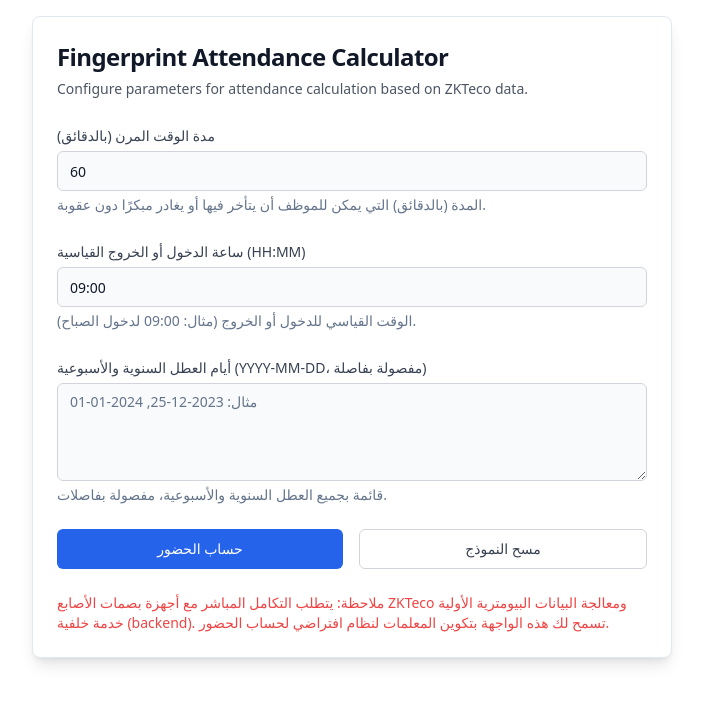
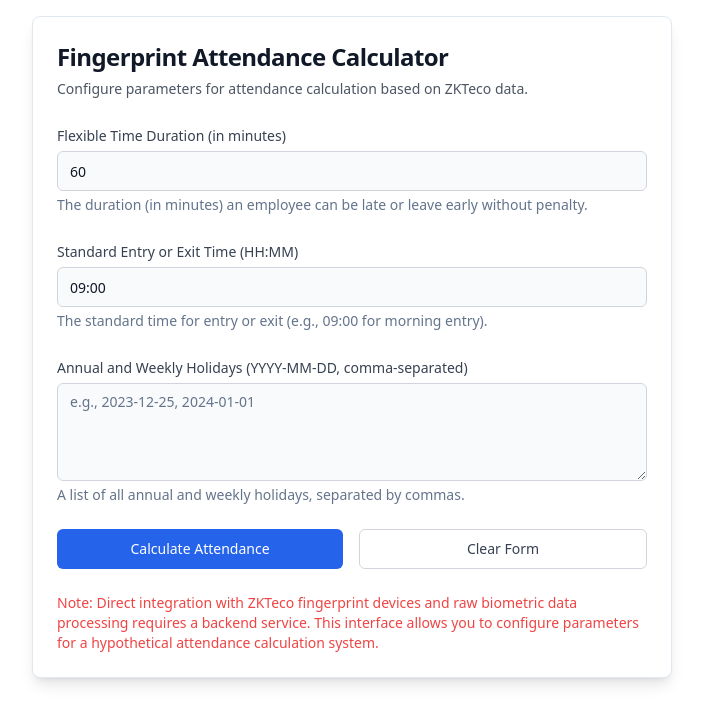
Before and after one commit to ffaaddii/HRM, a React (Vite) app: page /fingerprint-calculator in a window 1280 px wide. Shown: the top 724 px of the page, without its empty margins (288-991 px from the left). Built offline with nearby package versions, Linux system fonts and the light colour scheme.

Commit message:
[dyad] wrote 2 file(s)

```diff
--- a/src/pages/FingerprintCalculator.tsx
+++ b/src/pages/FingerprintCalculator.tsx
@@ -62,69 +62,69 @@ const FingerprintCalculator = () => {
         </CardHeader>
         <CardContent className="space-y-6">
           <div>
-            <Label htmlFor="flexibleTime" className="text-gray-700 dark:text-gray-300">مدة الوقت المرن (بالدقائق)</Label>
+            <Label htmlFor="flexibleTime" className="text-gray-700 dark:text-gray-300">Flexible Time Duration (in minutes)</Label>
             <Input
               id="flexibleTime"
               type="number"
               value={flexibleTimeMinutes}
               onChange={(e) => setFlexibleTimeMinutes(Number(e.target.value))}
-              placeholder="مثال: 60"
+              placeholder="e.g., 60"
               min="0"
               className="mt-1 bg-gray-50 dark:bg-gray-700 border-gray-300 dark:border-gray-600 text-gray-900 dark:text-gray-100"
             />
             <p className="text-sm text-muted-foreground mt-1">
-              المدة (بالدقائق) التي يمكن للموظف أن يتأخر فيها أو يغادر مبكرًا دون عقوبة.
+              The duration (in minutes) an employee can be late or leave early without penalty.
             </p>
           </div>
 
           <div>
-            <Label htmlFor="entryExitTime" className="text-gray-700 dark:text-gray-300">ساعة الدخول أو الخروج القياسية (HH:MM)</Label>
+            <Label htmlFor="entryExitTime" className="text-gray-700 dark:text-gray-300">Standard Entry or Exit Time (HH:MM)</Label>
             <Input
               id="entryExitTime"
               type="text"
               value={entryExitTime}
               onChange={(e) => setEntryExitTime(e.target.value)}
-              placeholder="مثال: 09:00"
+              placeholder="e.g., 09:00"
               className="mt-1 bg-gray-50 dark:bg-gray-700 border-gray-300 dark:border-gray-600 text-gray-900 dark:text-gray-100"
             />
             <p className="text-sm text-muted-foreground mt-1">
-              الوقت القياسي للدخول أو الخروج (مثال: 09:00 لدخول الصباح).
+              The standard time for entry or exit (e.g., 09:00 for morning entry).
             </p>
           </div>
 
           <div>
-            <Label htmlFor="holidays" className="text-gray-700 dark:text-gray-300">أيام العطل السنوية والأسبوعية (YYYY-MM-DD، مفصولة بفاصلة)</Label>
+            <Label htmlFor="holidays" className="text-gray-700 dark:text-gray-300">Annual and Weekly Holidays (YYYY-MM-DD, comma-separated)</Label>
             <Textarea
               id="holidays"
               value={holidays}
               onChange={(e) => setHolidays(e.target.value)}
-              placeholder="مثال: 2023-12-25, 2024-01-01"
+              placeholder="e.g., 2023-12-25, 2024-01-01"
               rows={4}
               className="mt-1 bg-gray-50 dark:bg-gray-700 border-gray-300 dark:border-gray-600 text-gray-900 dark:text-gray-100"
             />
             <p className="text-sm text-muted-foreground mt-1">
-              قائمة بجميع العطل السنوية والأسبوعية، مفصولة بفاصلات.
+              A list of all annual and weekly holidays, separated by commas.
             </p>
           </div>
 
           <div className="flex gap-4">
             <Button onClick={handleCalculate} className="flex-1 bg-blue-600 hover:bg-blue-700 text-white">
-              حساب الحضور
+              Calculate Attendance
             </Button>
             <Button onClick={handleClear} variant="outline" className="flex-1 border-gray-300 dark:border-gray-600 text-gray-700 dark:text-gray-300 hover:bg-gray-100 dark:hover:bg-gray-700">
-              مسح النموذج
+              Clear Form
             </Button>
           </div>
 
           {calculationResult && (
             <div className="mt-6 p-4 bg-gray-100 dark:bg-gray-700 rounded-md border border-gray-200 dark:border-gray-600 whitespace-pre-wrap text-gray-800 dark:text-gray-200">
-              <h3 className="font-semibold text-lg mb-2">نتيجة الحساب (محاكاة):</h3>
+              <h3 className="font-semibold text-lg mb-2">Calculation Result (Simulation):</h3>
               <p>{calculationResult}</p>
             </div>
           )}
 
           <p className="text-sm text-red-500 dark:text-red-400 mt-4">
-            ملاحظة: يتطلب التكامل المباشر مع أجهزة بصمات الأصابع ZKTeco ومعالجة البيانات البيومترية الأولية خدمة خلفية (backend). تسمح لك هذه الواجهة بتكوين المعلمات لنظام افتراضي لحساب الحضور.
+            Note: Direct integration with ZKTeco fingerprint devices and raw biometric data processing requires a backend service. This interface allows you to configure parameters for a hypothetical attendance calculation system.
           </p>
         </CardContent>
       </Card>
```
